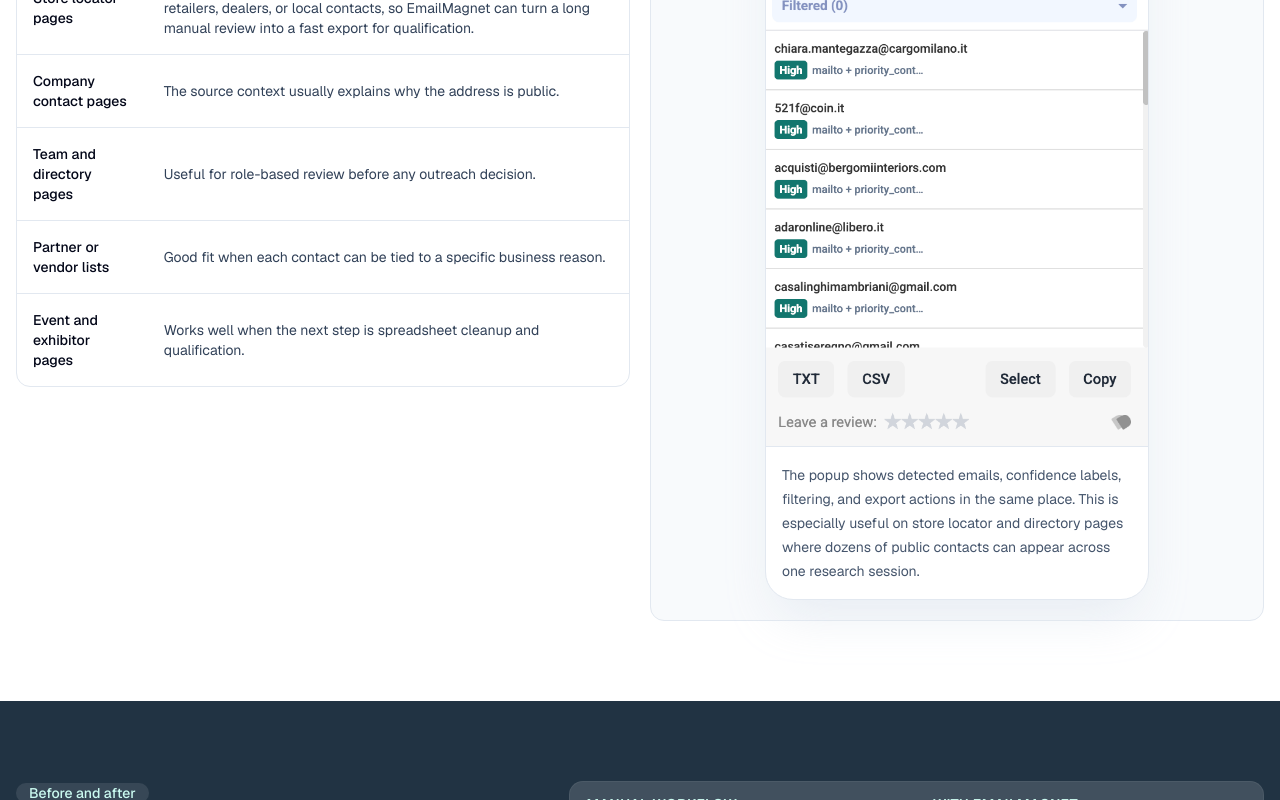
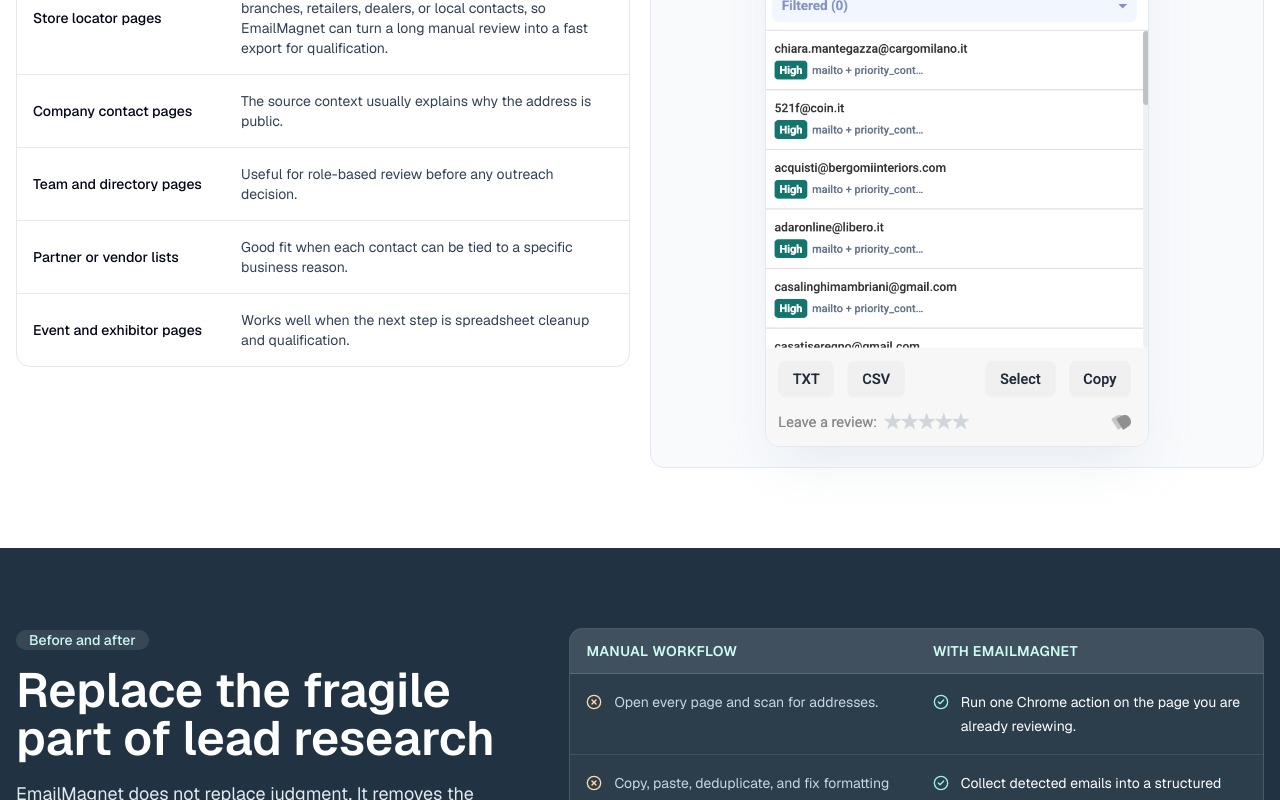
Before and after one commit to snighedis/emailmagnet_newsite, a Next.js app: page /emailmagnet in a window 1280 px wide. Shown: the part 3987-4787 px from the top of the page. Built offline with nearby package versions, Linux system fonts and the light colour scheme.

Commit message:
Refine EmailMagnet popup section UI

```diff
--- a/src/app/emailmagnet/page.tsx
+++ b/src/app/emailmagnet/page.tsx
@@ -266,7 +266,7 @@
                   <caption className="sr-only">Best EmailMagnet source pages and review steps</caption>
                   <thead className="bg-slate-50 text-slate-950">
                     <tr>
-                      <th scope="col" className="px-4 py-3 font-semibold">Source page</th>
+                      <th scope="col" className="w-[30%] px-4 py-3 font-semibold lg:w-[34%]">Source page</th>
                       <th scope="col" className="px-4 py-3 font-semibold">Why it works</th>
                     </tr>
                   </thead>
@@ -300,7 +300,7 @@
               </div>
             </div>
             <div className="rounded-xl border border-slate-200 bg-slate-50 p-5">
-              <figure className="mx-auto max-w-sm overflow-hidden rounded-[1.75rem] border border-slate-200 bg-white shadow-2xl shadow-slate-200/80">
+              <figure className="mx-auto max-w-sm overflow-hidden rounded-xl border border-slate-200 bg-white shadow-2xl shadow-slate-200/80">
                 <Image
                   src="/brand/emailmagnet-popup.png"
                   alt="EmailMagnet popup showing 22 detected emails with TXT, CSV, select, and copy actions"
@@ -308,11 +308,6 @@
                   height={1117}
                   className="h-auto w-full"
                 />
-                <figcaption className="border-t border-slate-200 px-4 py-4 text-sm leading-6 text-slate-600">
-                  The popup shows detected emails, confidence labels, filtering, and export actions
-                  in the same place. This is especially useful on store locator and directory pages
-                  where dozens of public contacts can appear across one research session.
-                </figcaption>
               </figure>
             </div>
           </div>
```
